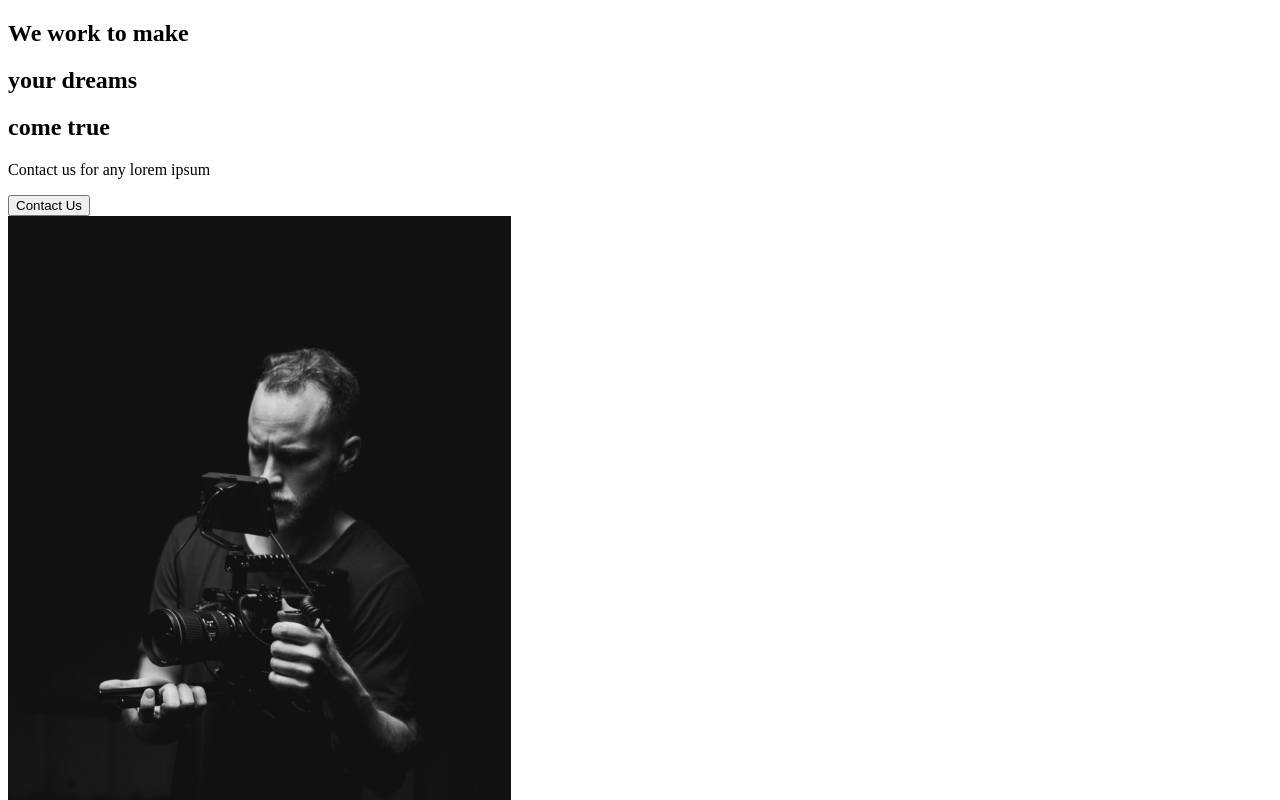
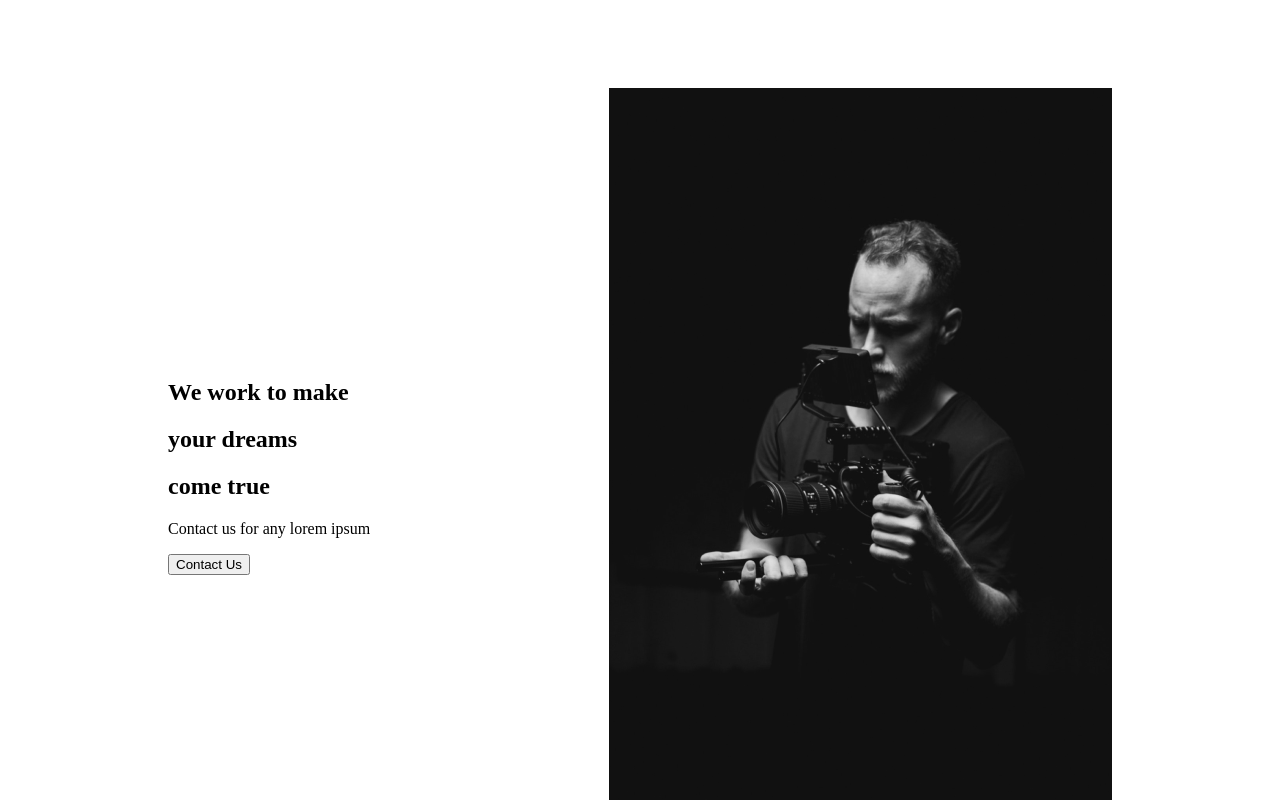
Before and after one commit to rivera-bl/ex-portfolio, a React (Create React App) app: page / in a window 1280 px wide. Shown: the top 800 px of the page. Built offline with nearby package versions, Linux system fonts and the light colour scheme.

Commit message:
Add styled-component for About Section

```diff
--- a/src/components/SectionLanding.js
+++ b/src/components/SectionLanding.js
@@ -1,8 +1,9 @@
-import home1 from '../img/home1.png'
+import home1 from '../img/home1.png';
+import styled from 'styled-components';
 
 const SectionLanding = () => {
     return (
-        <div>
+        <About>
             <div className="description">
                 <div className="title">
                     <div className="hide">
@@ -17,12 +18,21 @@ const SectionLanding = () => {
                 </div>
                 <p>Contact us for any lorem ipsum</p>
                 <button>Contact Us</button>
+            </div>
                 <div className="image">
                     <img src={home1} alt="guy-camera"/>
                 </div>
-            </div>
-        </div>
+        </About>
     );
-}
+};
+
+const About = styled.div`
+    min-height: 90vh;
+    display: flex;
+    align-items: center;
+    justify-content: space-between;
+    padding: 5rem 10rem;
+    color: black;
+`;
 
 export default SectionLanding;
```
